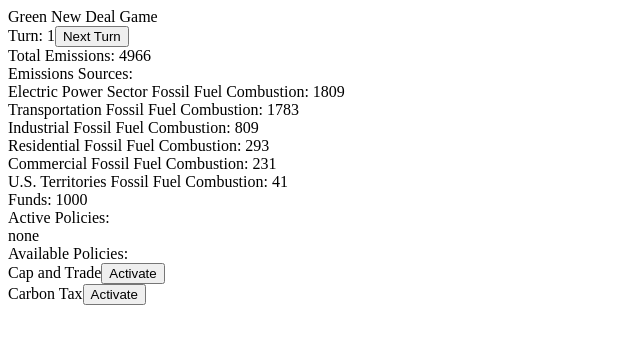
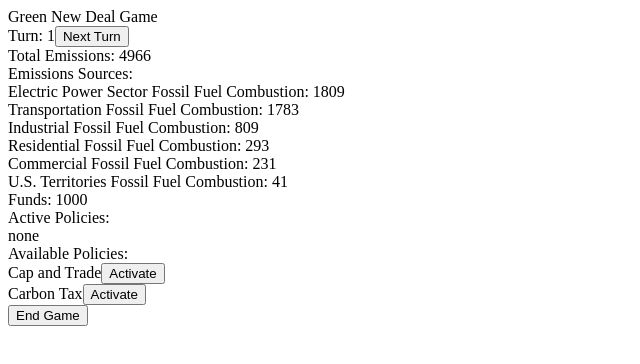
Before and after one commit to jraymakers/greennewdealgame, a React app: page / in a window 1280 px wide. Both pictures are taken after a click on the button "New Game". Shown: the top 364 px of the page, without its empty margins (0-640 px from the left). Built offline with nearby package versions, Linux system fonts and the light colour scheme; the HTML template or start-up script is replaced by a standard one; what typestyle would draw is missing.

Commit message:
basic turn logic

```diff
--- a/src/app/components/App.tsx
+++ b/src/app/components/App.tsx
@@ -1,7 +1,8 @@
 import * as React from 'react';
 import { GameView } from '../../game/components/GameView';
-import { createNewGame } from '../../game/functions/GameFunctions';
+import { createNewGame, doGameTurn } from '../../game/functions/GameFunctions';
 import { Game } from '../../game/types/Game';
+import { GameAction } from '../../game/types/GameAction';
 import { cssClass } from '../../style';
 
 const classPrefix = 'App';
@@ -36,7 +37,7 @@
   private renderGameOrNewGame(): React.ReactNode {
     if (this.state.game) {
       return (
-        <GameView game={this.state.game} />
+        <GameView game={this.state.game} nextTurn={this.nextTurn} endGame={this.endGame} />
       );
     } else {
       return (
@@ -51,4 +52,20 @@
     });
   }
 
+  private readonly nextTurn = (actions: ReadonlyArray<GameAction>) => {
+    if (this.state.game) {
+      this.setState({
+        game: doGameTurn(this.state.game, actions),
+      });
+    } else {
+      console.warn(`nextTurn called but this.state.game is null`);
+    }
+  }
+
+  private readonly endGame = () => {
+    this.setState({
+      game: null,
+    });
+  }
+
 }
--- a/src/game/components/GameView.tsx
+++ b/src/game/components/GameView.tsx
@@ -2,6 +2,7 @@
 import { cssClass } from '../../style';
 import { emissionSourceEmissions, emissionSourcesEmissions } from '../functions/EmissionFunctions';
 import { Game } from '../types/Game';
+import { GameAction } from '../types/GameAction';
 
 const classPrefix = 'GameView';
 
@@ -11,6 +12,8 @@
 
 export type GameViewProps = {
   readonly game: Game;
+  readonly nextTurn: (actions: ReadonlyArray<GameAction>) => void;
+  readonly endGame: () => void;
 };
 
 export class GameView extends React.Component<GameViewProps> {
@@ -24,6 +27,7 @@
         {this.renderFunds()}
         {this.renderActivePolicies()}
         {this.renderAvailablePolicies()}
+        <button onClick={this.props.endGame}>End Game</button>
       </div>
     );
   }
@@ -33,7 +37,7 @@
       <div className={sectionClass}>
         <span>Turn: </span>
         <span>{this.props.game.worldState.turn}</span>
-        <button>Next Turn</button>
+        <button onClick={this.onNextTurnClick}>Next Turn</button>
       </div>
     );
   }
@@ -106,4 +110,8 @@
     );
   }
 
+  private readonly onNextTurnClick = () => {
+    this.props.nextTurn([]);
+  }
+
 }
--- a/src/game/functions/GameFunctions.tsx
+++ b/src/game/functions/GameFunctions.tsx
@@ -1,4 +1,5 @@
 import { Game } from '../types/Game';
+import { GameAction } from '../types/GameAction';
 
 export function createNewGame(): Game {
   return {
@@ -40,3 +41,17 @@
     worldHistory: {},
   };
 }
+
+export function doGameTurn(game: Game, actions: ReadonlyArray<GameAction>): Game {
+  return {
+    ...game,
+    worldState: {
+      ...game.worldState,
+      turn: game.worldState.turn + 1,
+    },
+    worldHistory: {
+      ...game.worldHistory,
+      [game.worldState.turn]: game.worldState,
+    },
+  };
+}
--- /dev/null
+++ b/src/game/types/GameAction.tsx
@@ -0,0 +1,2 @@
+export type GameAction = {
+};
--- a/src/game/types/WorldHistory.tsx
+++ b/src/game/types/WorldHistory.tsx
@@ -1,5 +1,5 @@
 import { WorldState } from './WorldState';
 
 export type WorldHistory = {
-  readonly [moment: string]: WorldState;
+  readonly [turn: number]: WorldState;
 };
```
